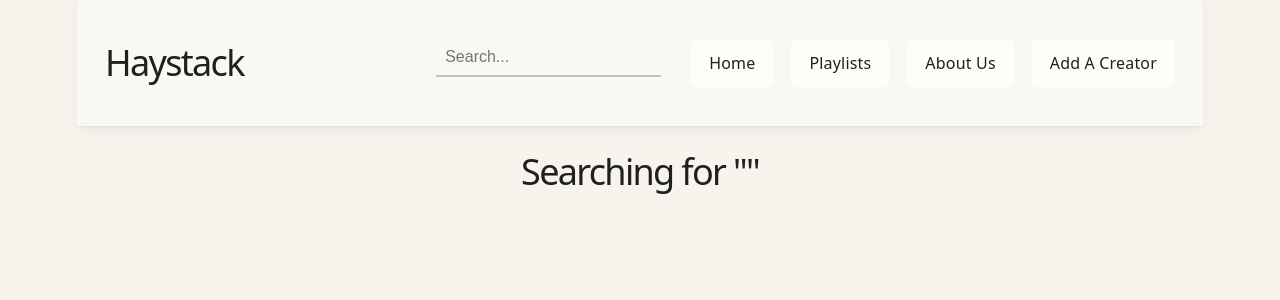
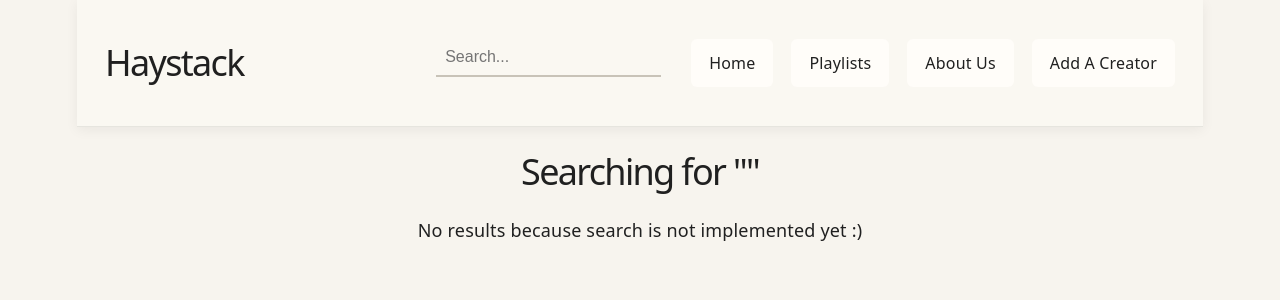
Before and after one commit to samkern108/Haystack, a React (Vite) app in the folder haystack-app/: page /search in a window 1280 px wide. Shown: the top 300 px of the page. Built offline with nearby package versions, Linux system fonts and the light colour scheme.

Commit message:
search page

```diff
--- a/haystack-app/src/pages/SearchPage.tsx
+++ b/haystack-app/src/pages/SearchPage.tsx
@@ -8,6 +8,8 @@ export function SearchPage() {
   return (
     <div>
         <h1>Searching for "{query}"</h1>
+
+        <p>No results because search is not implemented yet :) </p>
     </div>
   );
 }
```
